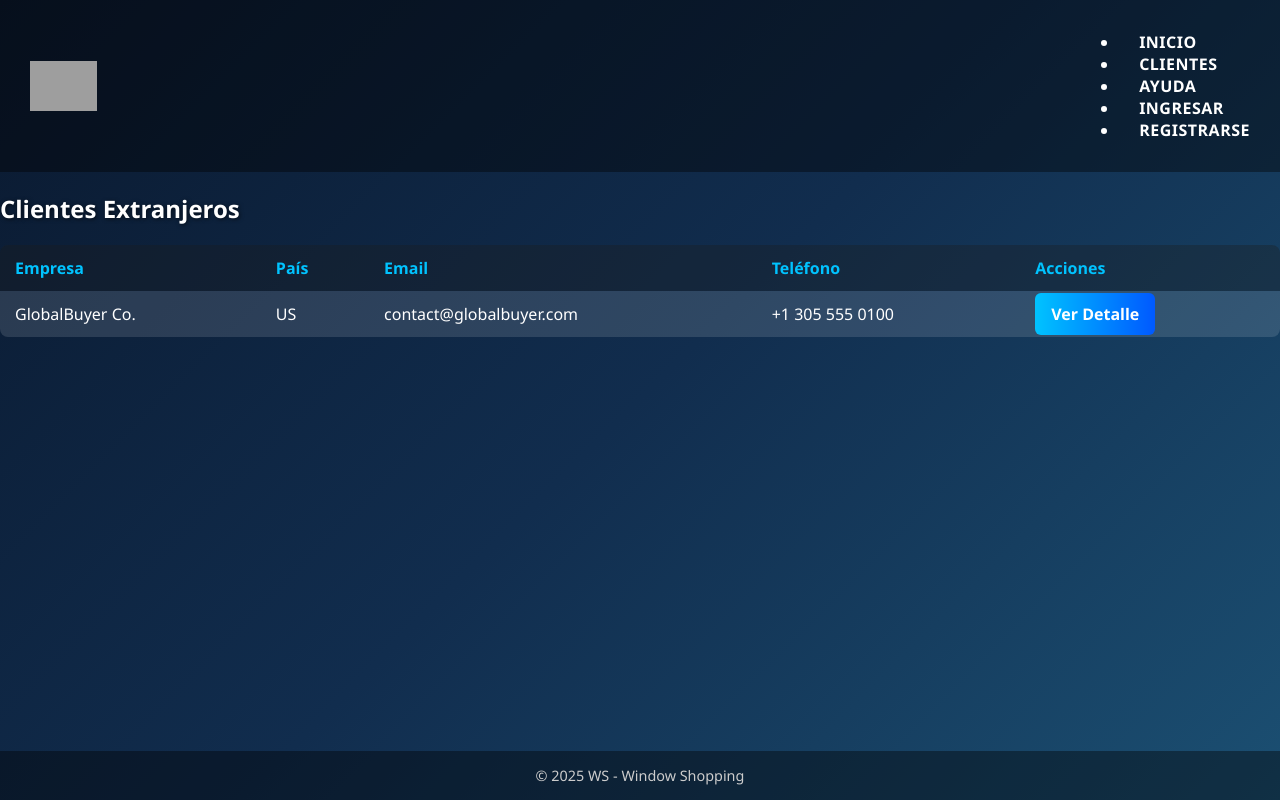
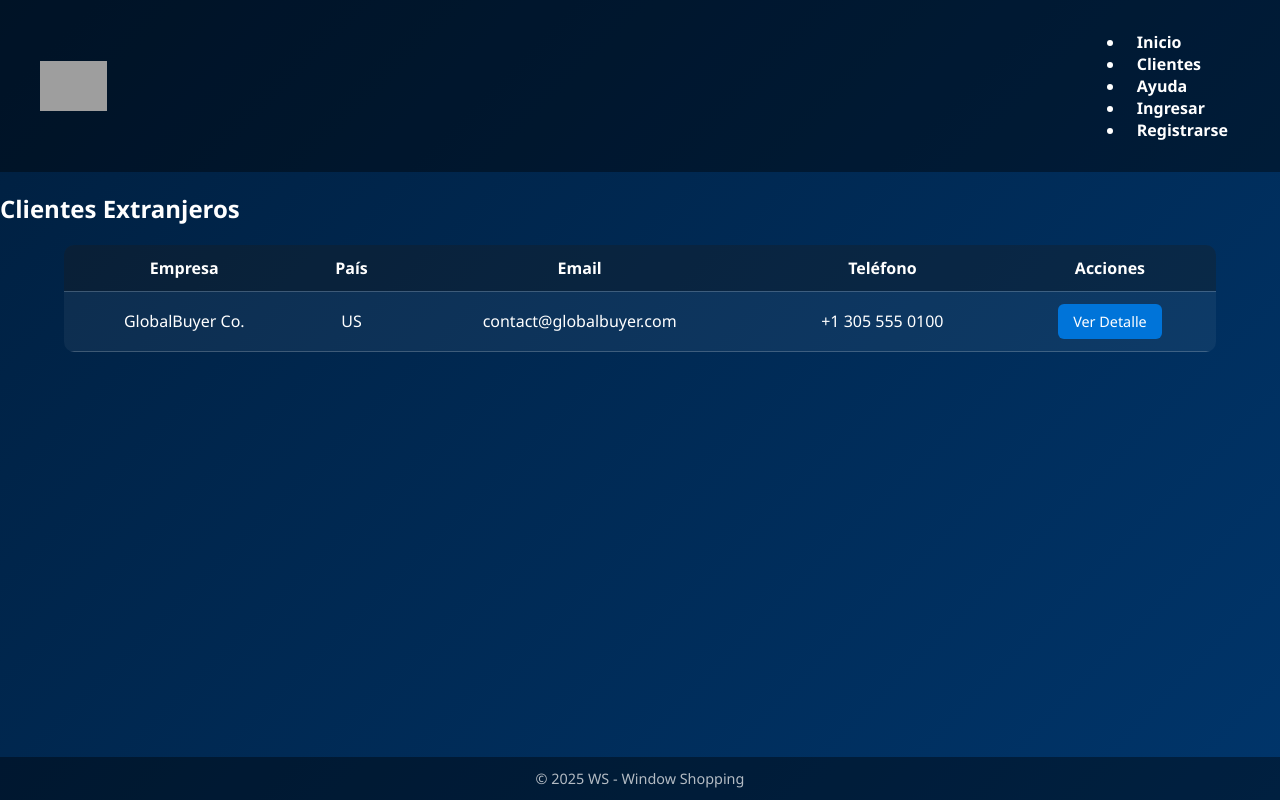
Before and after one commit to crhistopher09ponce04-art/Window-Shopping, a Flask app: page /clientes in a window 1280 px wide. Run offline with Flask 3, Linux system fonts and the light colour scheme; grey boxes are pictures that could not be loaded.

Commit message:
Update style.css

```diff
--- a/static/style.css
+++ b/static/style.css
@@ -1,34 +1,27 @@
 /* ================================
-   GENERAL
-================================ */
-body {
+   STYLE.CSS - Window Shopping
+   ================================ */
+
+/* Reset */
+body, html {
     margin: 0;
+    padding: 0;
     font-family: "Segoe UI", Arial, sans-serif;
-    background: linear-gradient(135deg, #0a192f, #112d4e, #1b4f72);
-    color: #ffffff;
+    background: linear-gradient(135deg, #001f3f, #004080, #0074D9);
+    background-size: 300% 300%;
+    color: white;
     min-height: 100vh;
     display: flex;
     flex-direction: column;
 }
 
-a {
-    color: #ffffff;
-    text-decoration: none;
-    transition: 0.3s;
-}
-a:hover {
-    color: #00c3ff;
-}
-
-/* ================================
-   HEADER / NAVBAR
-================================ */
+/* Header / Navbar */
 header {
     background: rgba(0, 0, 0, 0.4);
-    padding: 15px 30px;
+    padding: 15px 40px;
     display: flex;
+    justify-content: space-between;
     align-items: center;
-    justify-content: space-between;
 }
 
 header img.logo {
@@ -36,111 +29,176 @@ header img.logo {
     width: auto;
 }
 
-nav a {
-    margin-left: 20px;
-    font-weight: bold;
-    text-transform: uppercase;
-    letter-spacing: 0.5px;
+nav {
+    display: flex;
+    gap: 20px;
 }
 
-/* ================================
-   TITLES
-================================ */
-h1, h2, h3 {
-    color: #ffffff;
-    margin-bottom: 15px;
-    text-shadow: 1px 1px 4px rgba(0,0,0,0.6);
+nav a {
+    color: white;
+    text-decoration: none;
+    font-weight: 600;
+    padding: 8px 12px;
+    border-radius: 5px;
+    transition: all 0.3s;
 }
 
-/* ================================
-   TABLES
-================================ */
+nav a:hover {
+    background: rgba(255, 255, 255, 0.2);
+}
+
+/* Floating Cards (Login, Registro, Ayuda, Landing) */
+.card {
+    background: rgba(255, 255, 255, 0.08);
+    border: 1px solid rgba(255, 255, 255, 0.2);
+    border-radius: 12px;
+    padding: 25px;
+    max-width: 500px;
+    margin: 30px auto;
+    backdrop-filter: blur(10px);
+    box-shadow: 0px 8px 20px rgba(0, 0, 0, 0.4);
+    color: white;
+}
+
+.card h2, .card h3 {
+    margin-top: 0;
+    text-align: center;
+}
+
+/* Forms */
+form {
+    display: flex;
+    flex-direction: column;
+    gap: 15px;
+}
+
+form input, form select, form textarea {
+    padding: 10px;
+    border: none;
+    border-radius: 6px;
+    font-size: 15px;
+    background: rgba(255, 255, 255, 0.15);
+    color: white;
+    outline: none;
+}
+
+form input::placeholder, form textarea::placeholder {
+    color: rgba(255, 255, 255, 0.6);
+}
+
+form button {
+    background: #0074D9;
+    border: none;
+    border-radius: 6px;
+    padding: 12px;
+    color: white;
+    font-weight: bold;
+    cursor: pointer;
+    transition: background 0.3s;
+}
+
+form button:hover {
+    background: #005bb5;
+}
+
+/* Landing Centered */
+.landing-container {
+    text-align: center;
+    margin-top: 15vh;
+}
+
+.landing-container h1 {
+    font-size: 2.5em;
+    margin-bottom: 15px;
+}
+
+.landing-container p {
+    font-size: 1.2em;
+    margin-bottom: 20px;
+}
+
+.landing-container a {
+    display: inline-block;
+    background: #0074D9;
+    padding: 12px 24px;
+    border-radius: 8px;
+    text-decoration: none;
+    color: white;
+    font-weight: bold;
+    transition: background 0.3s;
+}
+
+.landing-container a:hover {
+    background: #005bb5;
+}
+
+/* Tables */
 table {
-    width: 100%;
+    width: 90%;
+    margin: 20px auto;
     border-collapse: collapse;
-    margin: 20px 0;
-    background: rgba(255,255,255,0.05);
-    border-radius: 8px;
+    background: rgba(255, 255, 255, 0.05);
+    border-radius: 10px;
     overflow: hidden;
 }
-th, td {
-    padding: 12px 15px;
-    text-align: left;
-}
-th {
-    background: rgba(0,0,0,0.3);
-    color: #00c3ff;
-}
-tr:nth-child(even) {
-    background: rgba(255,255,255,0.08);
+
+table th, table td {
+    padding: 12px;
+    text-align: center;
+    border-bottom: 1px solid rgba(255, 255, 255, 0.2);
 }
 
-/* ================================
-   BUTTONS
-================================ */
-button, .table-btn, .add-btn {
-    background: linear-gradient(90deg, #00c3ff, #0059ff);
-    color: white;
-    border: none;
-    padding: 10px 16px;
-    border-radius: 6px;
-    cursor: pointer;
-    font-weight: bold;
-    transition: all 0.3s ease;
-}
-button:hover, .table-btn:hover, .add-btn:hover {
-    background: linear-gradient(90deg, #0059ff, #00c3ff);
-    transform: scale(1.05);
+table th {
+    background: rgba(0, 0, 0, 0.3);
 }
 
-/* ================================
-   FORMS
-================================ */
-form {
-    margin: 15px 0;
-    background: rgba(0,0,0,0.25);
-    padding: 20px;
-    border-radius: 8px;
-}
-input, select, textarea {
-    width: 100%;
-    padding: 10px;
-    margin: 6px 0 12px 0;
-    border: none;
-    border-radius: 5px;
-    background: rgba(255,255,255,0.1);
-    color: #ffffff;
-}
-input:focus, select:focus, textarea:focus {
-    outline: none;
-    border: 1px solid #00c3ff;
+/* Buttons inside tables */
+.table-btn {
+    display: inline-block;
+    padding: 8px 15px;
+    border-radius: 6px;
+    background: #0074D9;
+    color: white;
+    text-decoration: none;
+    transition: background 0.3s;
+    font-size: 0.9em;
 }
 
-/* ================================
-   FOOTER
-================================ */
+.table-btn:hover {
+    background: #005bb5;
+}
+
+/* Floating Sidebar Links (Ej: Ayuda abajo) */
+.sidebar {
+    position: fixed;
+    right: 15px;
+    bottom: 15px;
+    display: flex;
+    flex-direction: column;
+    gap: 12px;
+}
+
+.sidebar a {
+    background: #0074D9;
+    padding: 10px 14px;
+    border-radius: 50px;
+    color: white;
+    font-weight: bold;
+    text-decoration: none;
+    box-shadow: 0px 4px 12px rgba(0,0,0,0.4);
+    transition: background 0.3s;
+}
+
+.sidebar a:hover {
+    background: #005bb5;
+}
+
+/* Footer */
 footer {
     margin-top: auto;
+    background: rgba(0,0,0,0.4);
     text-align: center;
-    padding: 15px;
-    background: rgba(0,0,0,0.4);
+    padding: 12px;
     font-size: 0.9em;
-    color: #cccccc;
+    color: rgba(255,255,255,0.7);
 }
-
-/* ================================
-   RESPONSIVE
-================================ */
-@media (max-width: 768px) {
-    nav {
-        display: flex;
-        flex-direction: column;
-        gap: 10px;
-    }
-    table, th, td {
-        font-size: 0.9em;
-    }
-    header img.logo {
-        height: 40px;
-    }
-}
```
